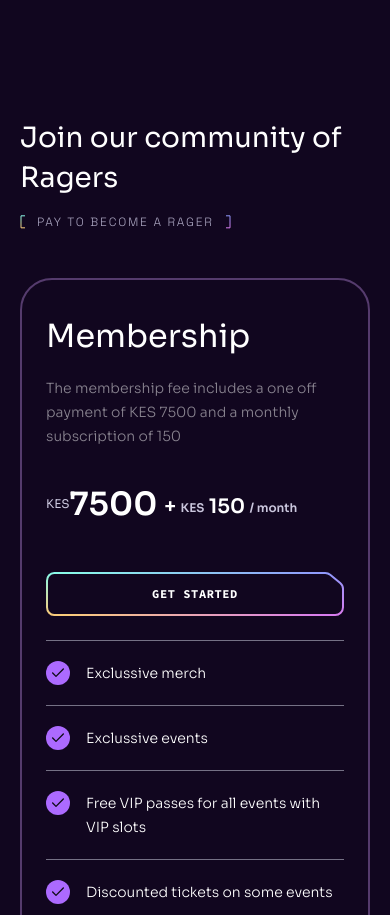
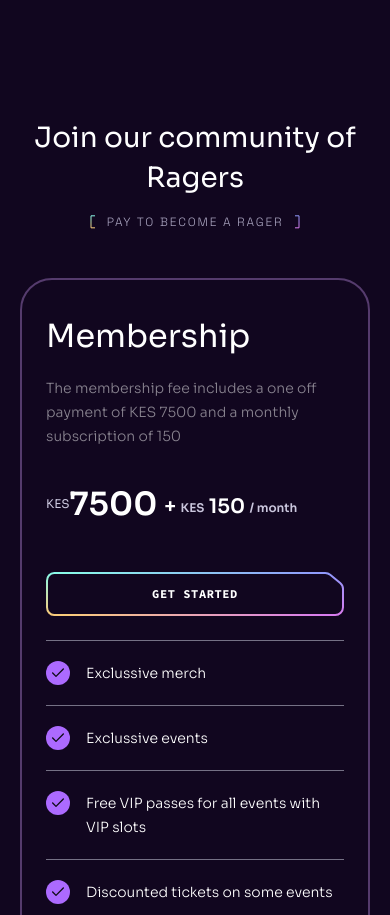
Before and after one commit to jeffRnR/noizy, a React (Vite) app: page / in a window 390 px wide. Shown: the part 2074-2989 px from the top of the page. Built offline with nearby package versions, Linux system fonts and the light colour scheme.

Commit message:
ui changes

```diff
--- a/src/components/Heading.jsx
+++ b/src/components/Heading.jsx
@@ -2,9 +2,9 @@ import Tagline from "./Tagline";
 const Heading = ({ className, title, text, tag }) => {
   return (
     <div className={`${className} max-w-[50rem] mx-auto mb-12 lg:mb-20`}>
-      {title && <h2 className="h2">{title}</h2>}
+      {title && <h2 className="h2 text-center">{title}</h2>}
       {text && <p className="body-2 mt-4 text-n-4">{text}</p>}
-      {tag && <Tagline className="mb-4 md:justify-center mt-4">{tag}</Tagline>}
+      {tag && <Tagline className="mb-4 justify-center mt-4">{tag}</Tagline>}
     </div>
   );
 };
--- a/src/components/Membership.jsx
+++ b/src/components/Membership.jsx
@@ -10,6 +10,7 @@ const Membership = () => {
         <Heading
           title="Join our community of Ragers"
           tag="Pay to become a rager"
+          className="text-center"
         />
 
         <div className="relative">
--- a/src/pages/TicketPurchase.jsx
+++ b/src/pages/TicketPurchase.jsx
@@ -44,7 +44,7 @@ const TicketPurchase = () => {
       <Section id="ticket-purchase">
         <div className="container relative z-2 ">
           <Heading
-            className="md:max-w-md lg:max-w-2xl text-start sm:text-center"
+            className="md:max-w-md lg:max-w-2xl"
             title={`Purchase Tickets for ${event.title}`}
             tag="Tickets"
           />
```
